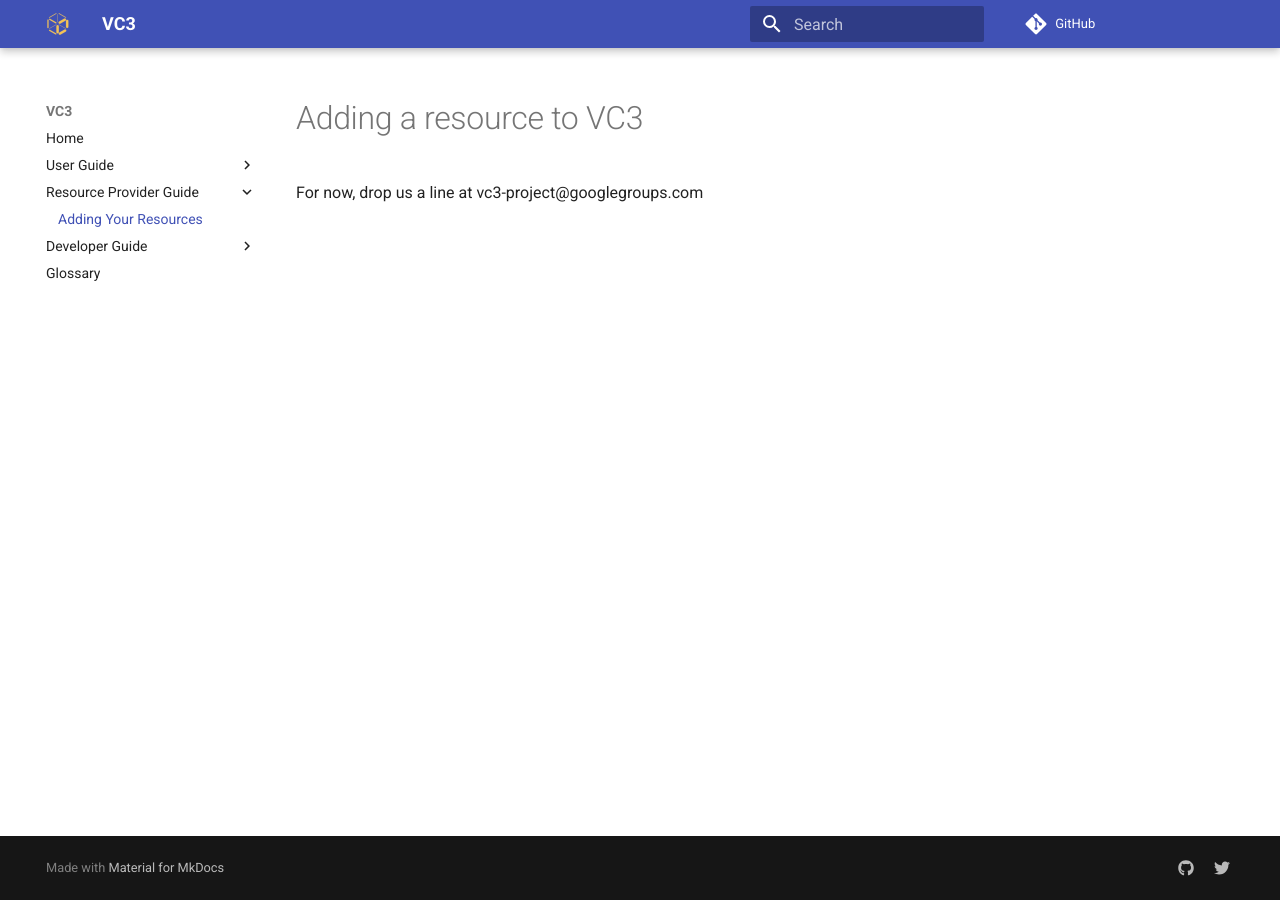
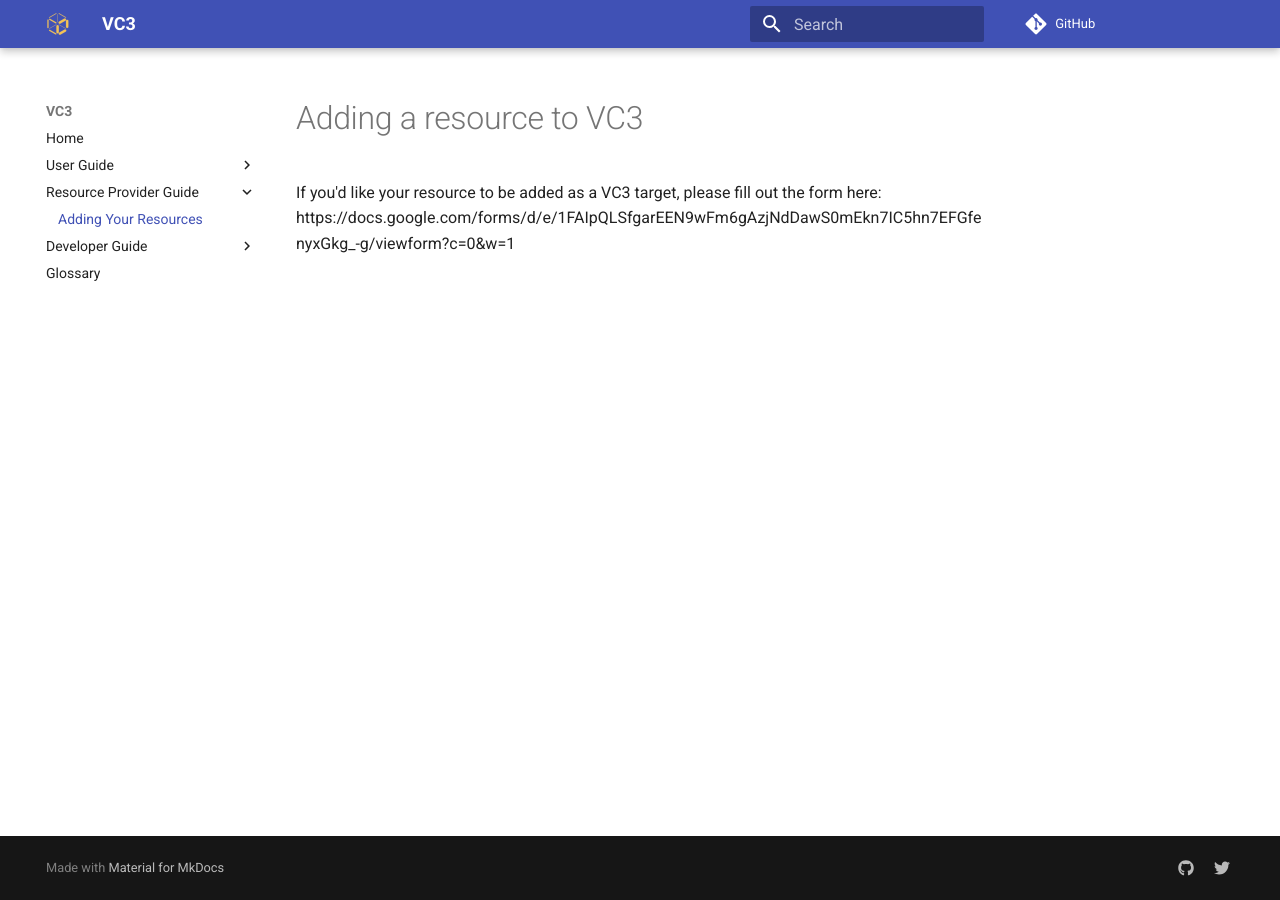
Before and after one commit to vc3-project/vc3-mkdocs, an MkDocs documentation site: the page built from docs/resourceguide/newresource.md, in a window 1280 px wide. Built offline with MkDocs 1.6.1 and Material for MkDocs 9.7.7, drawn with Linux system fonts in a browser that asks for light colours; comment, search, counter and statistics services are not loaded; old or Windows-style settings are respelled for this version of MkDocs.

Commit message:
Update newresource.md

```diff
--- a/docs/resourceguide/newresource.md
+++ b/docs/resourceguide/newresource.md
@@ -1,3 +1,3 @@
 # Adding a resource to VC3
-
-For now, drop us a line at vc3-project@googlegroups.com
+If you'd like your resource to be added as a VC3 target, please fill out the form here:
+https://docs.google.com/forms/d/e/1FAIpQLSfgarEEN9wFm6gAzjNdDawS0mEkn7IC5hn7EFGfenyxGkg_-g/viewform?c=0&w=1
```
